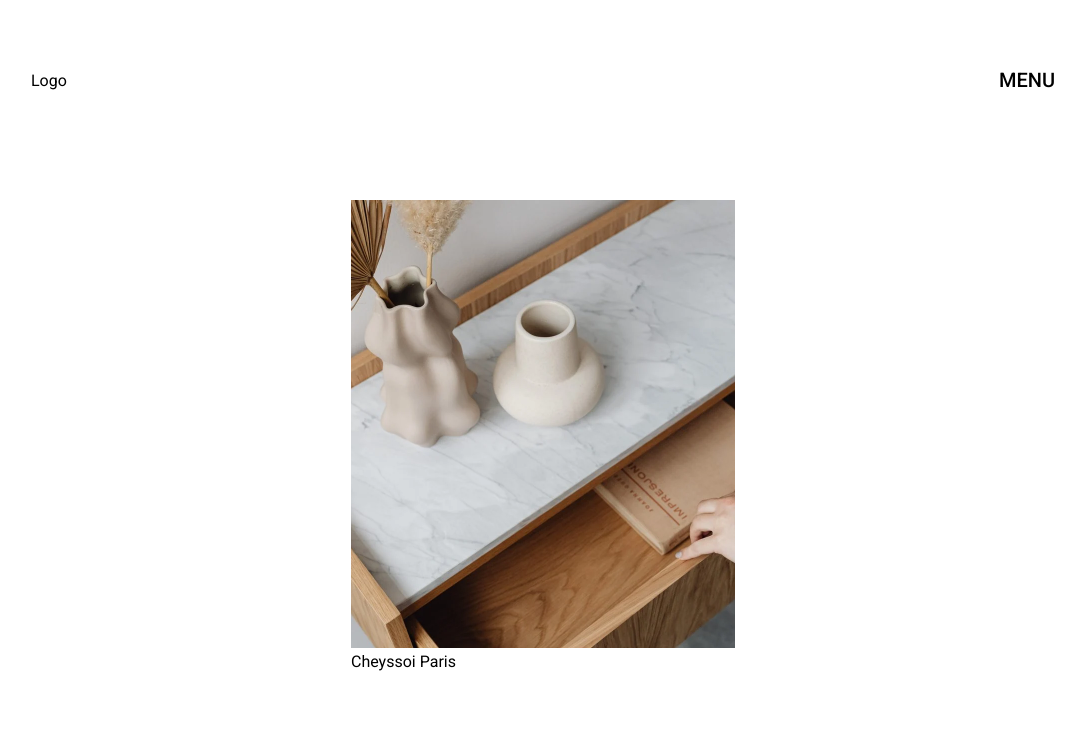
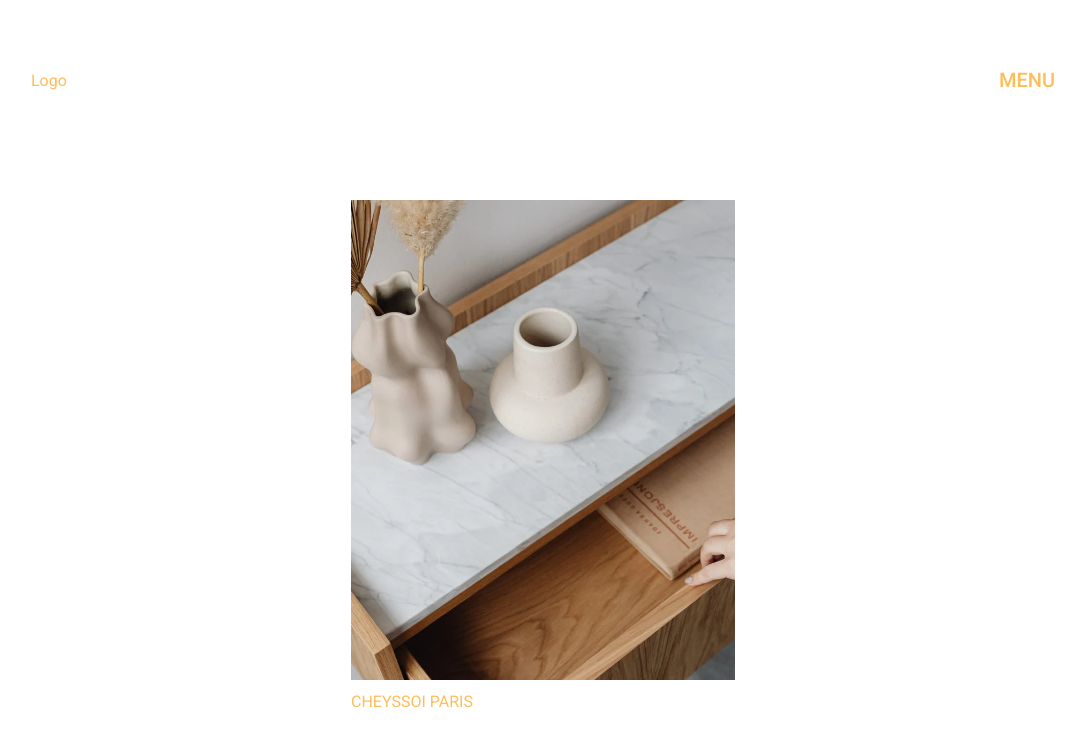
Before and after one commit to Scharlyopitz/CHEYSSOI-PARIS, a React (Vite) app: page / in a window 1280 px wide. Shown: the top 746 px of the page, without its empty margins (97-1182 px from the left). Built offline with nearby package versions, Linux system fonts and the light colour scheme.

Commit message:
Changement couleur du texte

```diff
--- a/src/sass/components/_nav.scss
+++ b/src/sass/components/_nav.scss
@@ -4,6 +4,7 @@ header {
   justify-content: space-between;
   height: 20vh;
   padding: 0 10vw;
+  color: $Yellow;
 
   .menu {
     position: relative;
--- a/src/sass/pages/_home.scss
+++ b/src/sass/pages/_home.scss
@@ -3,11 +3,12 @@
   justify-content: center;
   height: 80vh;
   width: 100%;
+  color: $Yellow;
 
   .image {
     margin: 5vh 0;
     width: 30%;
-    height: 70%;
+    height: 75%;
 
     img {
       object-fit: cover;
@@ -15,5 +16,10 @@
       height: 100%;
       width: 100%;
     }
+
+    p {
+      margin-top: 1vh;
+      text-transform: uppercase;
+    }
   }
 }
--- a/src/style/style.css
+++ b/src/style/style.css
@@ -19,6 +19,7 @@ header {
   justify-content: space-between;
   height: 20vh;
   padding: 0 10vw;
+  color: #ffbd59;
 }
 header .menu {
   position: relative;
@@ -46,11 +47,12 @@ header .menu .burger {
   justify-content: center;
   height: 80vh;
   width: 100%;
+  color: #ffbd59;
 }
 #Home .image {
   margin: 5vh 0;
   width: 30%;
-  height: 70%;
+  height: 75%;
 }
 #Home .image img {
   -o-object-fit: cover;
@@ -59,4 +61,8 @@ header .menu .burger {
      object-position: center;
   height: 100%;
   width: 100%;
+}
+#Home .image p {
+  margin-top: 1vh;
+  text-transform: uppercase;
 }/*# sourceMappingURL=style.css.map */
```
Also changed, not shown: 1 other file (tests, documents, lock files or other folders).
